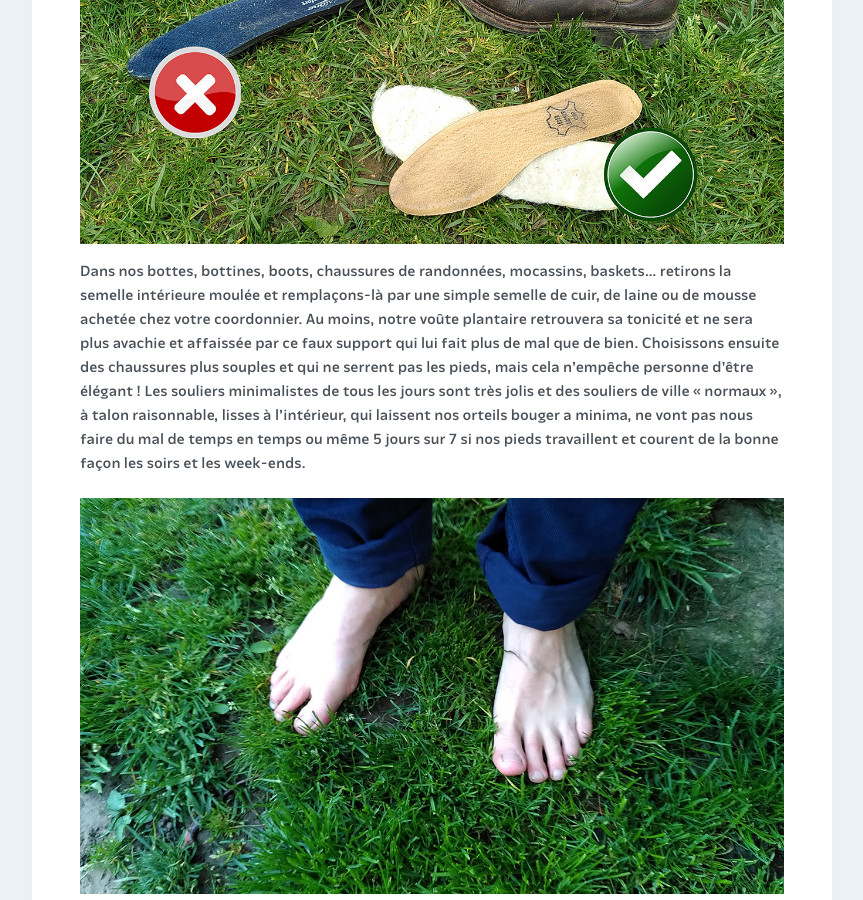
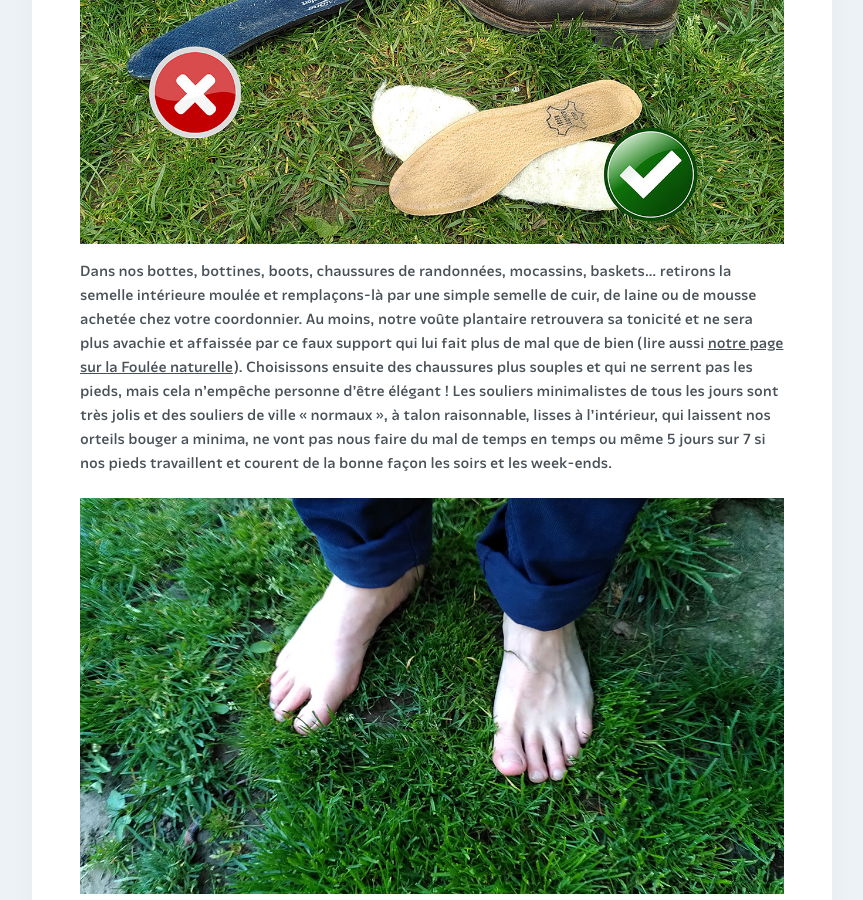
Before and after one commit to courirpaleo/courirpaleo.github.io, a Jekyll site: the page built from _pages/ressources.md, in a window 1280 px wide and 900 px high, scrolled down 1200 px. Shown: the whole window, without its empty margins (208-1071 px from the left). Built offline with Jekyll 4.4.1, drawn with Linux system fonts in a browser that asks for light colours; some web fonts are replaced.

Commit message:
Update ressources.md

```diff
--- a/_pages/ressources.md
+++ b/_pages/ressources.md
@@ -11,7 +11,7 @@
 ### Libérons nos pieds&nbsp;!
 Chez nous, soyons pieds nus le plus souvent possibles, en chaussons, en babouches, en mules, en claquettes, en espadrilles ou en chaussettes (attention de ne pas glisser), mais le plus près possible du sol et sans aucune semelle moulée. Notre pied est fait pour être naturellement arqué et pour être en tension. Sa voûte plantaire ne doit surtout pas être «&nbsp;soutenue&nbsp;» par en dessous (poussez une voûte de construction par en dessous et vous la cassez&nbsp;&mdash;&nbsp;appuyez dessus et vous la renforcez...).
 ![Courir Paleo](/assets/images/CourirPaleo_semelles_bottines_1200px.jpg)
-Dans nos bottes, bottines, boots, chaussures de randonnées, mocassins, baskets... retirons la semelle intérieure moulée et remplaçons-là par une simple semelle de cuir, de laine ou de mousse achetée chez votre coordonnier. Au moins, notre voûte plantaire retrouvera sa tonicité et ne sera plus avachie et affaissée par ce faux support qui lui fait plus de mal que de bien. Choisissons ensuite des chaussures plus souples et qui ne serrent pas les pieds, mais cela n'empêche personne d'être élégant&nbsp;! Les souliers minimalistes de tous les jours sont très jolis et des souliers de ville «&nbsp;normaux&nbsp;», à talon raisonnable, lisses à l'intérieur, qui laissent nos orteils bouger a minima, ne vont pas nous faire du mal de temps en temps ou même 5 jours sur 7 si nos pieds travaillent et courent de la bonne façon les soirs et les week-ends.
+Dans nos bottes, bottines, boots, chaussures de randonnées, mocassins, baskets... retirons la semelle intérieure moulée et remplaçons-là par une simple semelle de cuir, de laine ou de mousse achetée chez votre coordonnier. Au moins, notre voûte plantaire retrouvera sa tonicité et ne sera plus avachie et affaissée par ce faux support qui lui fait plus de mal que de bien (lire aussi [notre page sur la Foulée naturelle](/foulee-naturelle)). Choisissons ensuite des chaussures plus souples et qui ne serrent pas les pieds, mais cela n'empêche personne d'être élégant&nbsp;! Les souliers minimalistes de tous les jours sont très jolis et des souliers de ville «&nbsp;normaux&nbsp;», à talon raisonnable, lisses à l'intérieur, qui laissent nos orteils bouger a minima, ne vont pas nous faire du mal de temps en temps ou même 5 jours sur 7 si nos pieds travaillent et courent de la bonne façon les soirs et les week-ends.
 
 ![Courir Paleo](/assets/images/Courir-Paleo-pieds-nus-pelouse-1200px.jpg)
 Dès que possible, sentons et ressentons le sol, qu'il s'agisse d'herbe, de plancher, de carrelage, de feuilles... peu importe. Notre peau et tous nos récepteurs proprioceptifs nous aident à nous tenir en équilibre, à être tonique et dynamique. Plus nous nous coupons de nos sensations en éloignant et isolant nos pieds du sol par une grosse semelle, et plus nous le fragilisons, perdons en équilibre et en résistance. Pour se renforcer les ligaments, les muscles, les tendons et prévenir les entorses à la cheville, il faut justement courir avec des chaussures basses et plates et surtout pas montantes ou serrées, qui bloquent le fonctionnement naturel de la cheville et du pied&nbsp;!
```
